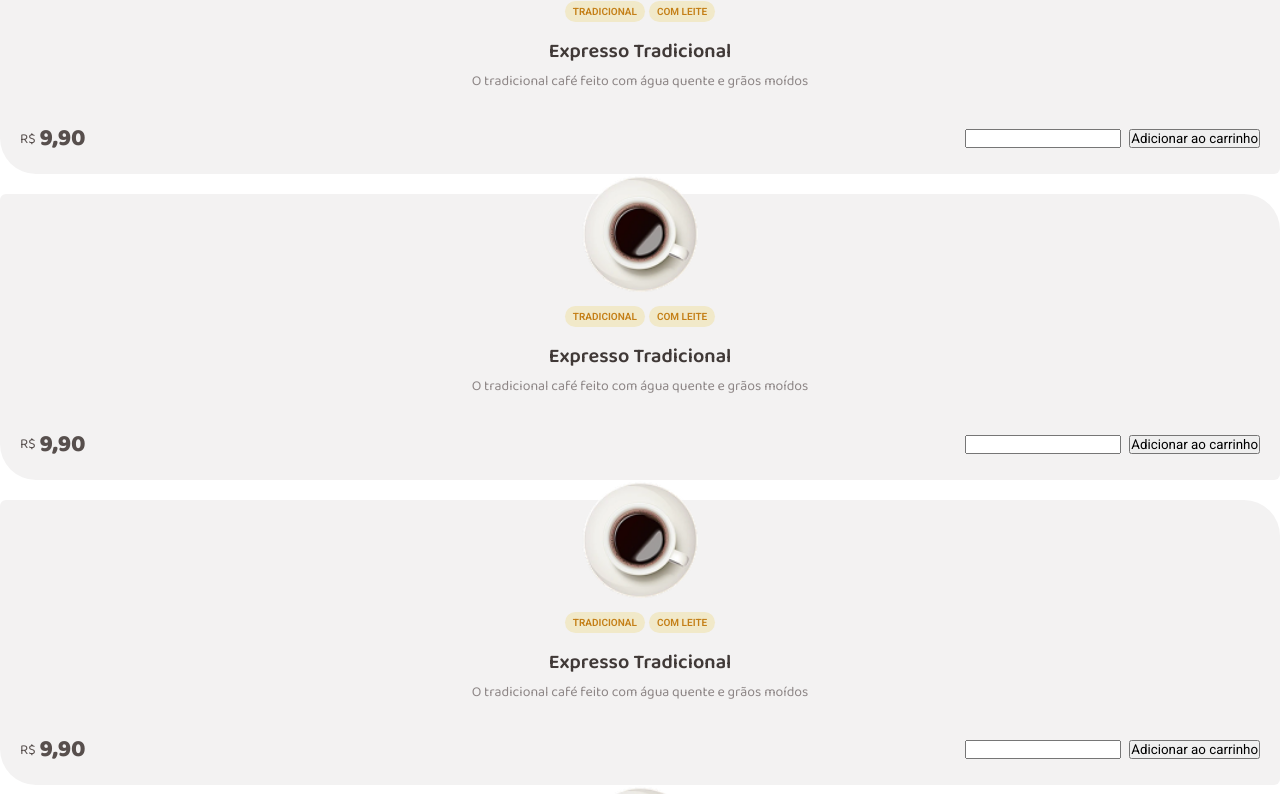
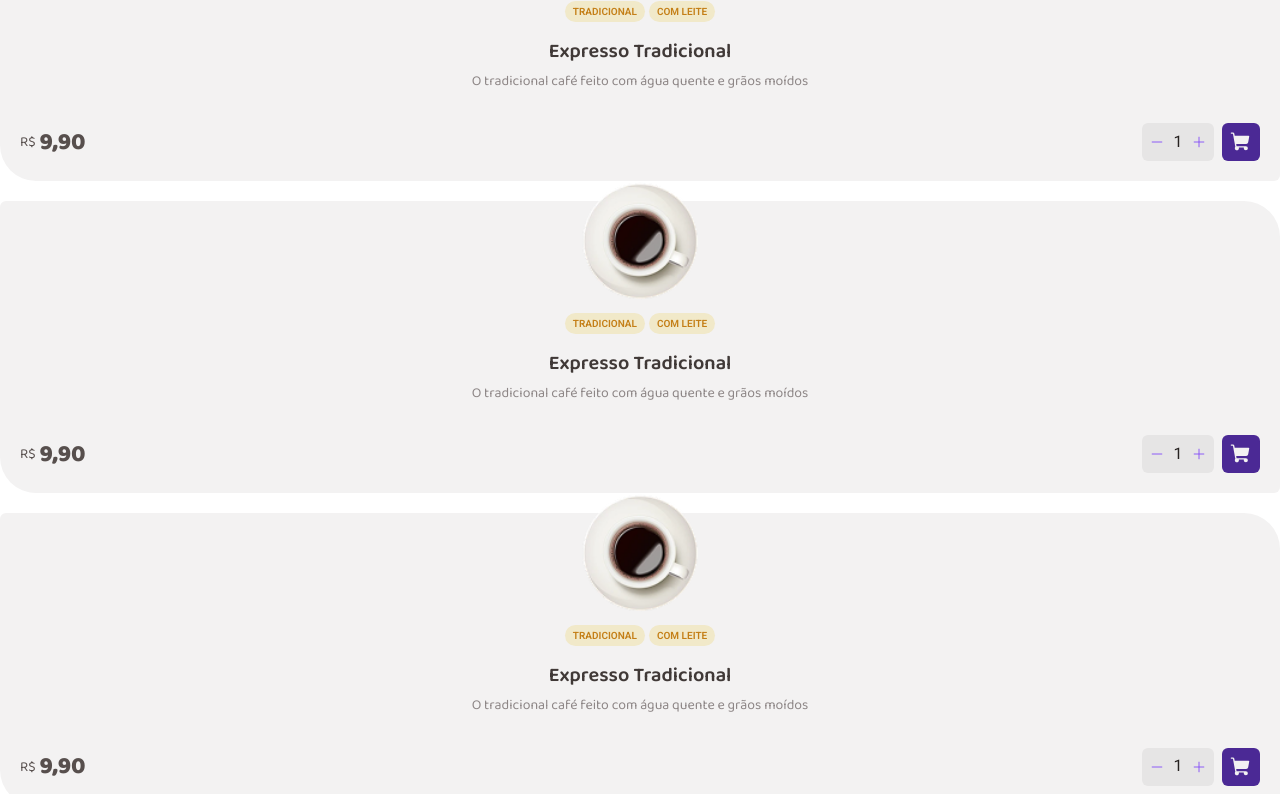
Before and after one commit to rafaelvieiracosta/coffee-delivery-react, a React (Vite) app: page / in a window 1280 px wide. Shown: the part 779-1573 px from the top of the page. Built offline with nearby package versions, Linux system fonts and the light colour scheme.

Commit message:
feat: add static quantity control and button to product card

```diff
--- a/src/components/ProductCard/ProductCard.tsx
+++ b/src/components/ProductCard/ProductCard.tsx
@@ -12,11 +12,13 @@ import {
   ProductCardPriceText,
   ProductCardPriceNumber,
   ProductCardFastBuy,
-  ProductCardInput,
   ProductCardButton,
 } from "./styles";
 
+import { QuantityControl } from "../QuantityControl";
+
 import coffeeImageTest from "../../assets/img/coffees/americano.png";
+import { ShoppingCart } from "phosphor-react";
 
 export function ProductCard() {
   return (
@@ -49,8 +51,10 @@ export function ProductCard() {
           </ProductCardPrice>
 
           <ProductCardFastBuy>
-            <ProductCardInput />
-            <ProductCardButton>Adicionar ao carrinho</ProductCardButton>
+            <QuantityControl />
+            <ProductCardButton>
+              <ShoppingCart size={22} weight="fill" />
+            </ProductCardButton>
           </ProductCardFastBuy>
         </ProductCardFooter>
       </ProductCardWrapper>
--- a/src/components/ProductCard/styles.ts
+++ b/src/components/ProductCard/styles.ts
@@ -84,6 +84,18 @@ export const ProductCardPriceNumber = styled.span`
 export const ProductCardFastBuy = styled.div`
   display: flex;
   gap: 0.5rem;
+  max-width: 118px;
 `;
 export const ProductCardInput = styled.input``;
-export const ProductCardButton = styled.button``;
+export const ProductCardButton = styled.button`
+  border-radius: 6px;
+  padding: 8px;
+  background-color: ${(props) => props.theme.brand_purple_dark};
+  color: ${(props) => props.theme.base_card};
+  position: relative;
+  transition: background-color 150ms;
+
+  &:hover {
+    background-color: ${(props) => props.theme.brand_purple};
+  }
+`;
--- /dev/null
+++ b/src/components/QuantityControl/index.tsx
@@ -0,0 +1,24 @@
+import { Plus, Minus } from "phosphor-react";
+
+import {
+  QuantityControlContainer,
+  QuantityControlButtonAdd,
+  QuantityControlButtonRemove,
+  QuantityControlInput,
+} from "./styles";
+
+export function QuantityControl() {
+  return (
+    <QuantityControlContainer>
+      <QuantityControlButtonRemove>
+        <Minus size={14} />
+      </QuantityControlButtonRemove>
+
+      <QuantityControlInput value={1} />
+
+      <QuantityControlButtonAdd>
+        <Plus size={14} />
+      </QuantityControlButtonAdd>
+    </QuantityControlContainer>
+  );
+}
--- /dev/null
+++ b/src/components/QuantityControl/styles.ts
@@ -0,0 +1,45 @@
+import styled from "styled-components";
+
+export const QuantityControlContainer = styled.div`
+  display: flex;
+  background-color: ${(props) => props.theme.base_button};
+  border-radius: 6px;
+  overflow: hidden;
+`;
+const BaseQuantityControlButton = styled.button`
+  color: ${(props) => props.theme.brand_purple};
+  background-color: transparent;
+
+  &:focus-visible {
+    box-shadow: inset 0 0 0 2px ${(props) => props.theme.brand_purple};
+  }
+`;
+export const QuantityControlButtonAdd = styled(BaseQuantityControlButton)`
+  padding: 0.75rem 0.5rem 0.75rem 0.25rem;
+
+  &:focus-visible {
+    border-top-right-radius: 6px;
+    border-bottom-right-radius: 6px;
+  }
+`;
+export const QuantityControlButtonRemove = styled(BaseQuantityControlButton)`
+  padding: 0.75rem 0.25rem 0.75rem 0.5rem;
+
+  &:focus-visible {
+    border-top-left-radius: 6px;
+    border-bottom-left-radius: 6px;
+  }
+`;
+export const QuantityControlInput = styled.input`
+  min-width: 1.25rem;
+  width: 100%;
+
+  font-size: 1rem;
+  line-height: 1.3;
+  color: ${(props) => props.theme.base_title};
+  text-align: center;
+
+  &:focus-visible {
+    box-shadow: inset 0 0 0 2px ${(props) => props.theme.brand_purple};
+  }
+`;
--- a/src/styles/reset.ts
+++ b/src/styles/reset.ts
@@ -14,6 +14,13 @@ export const ResetStyle = createGlobalStyle`
 
   button {
     cursor: pointer;
+    border: none;
+  }
+
+  input {
+    border: none;
+    background: transparent;
+    outline: none;
   }
 
   ul {
```
